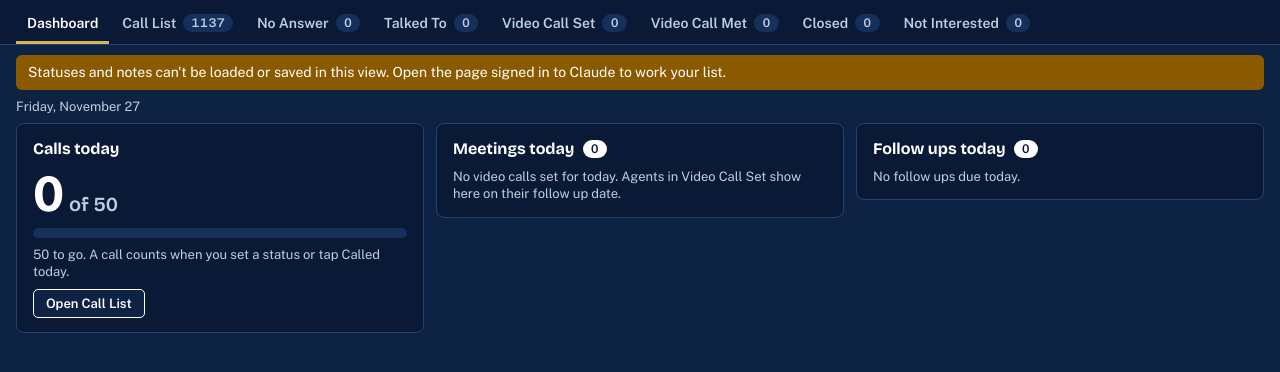
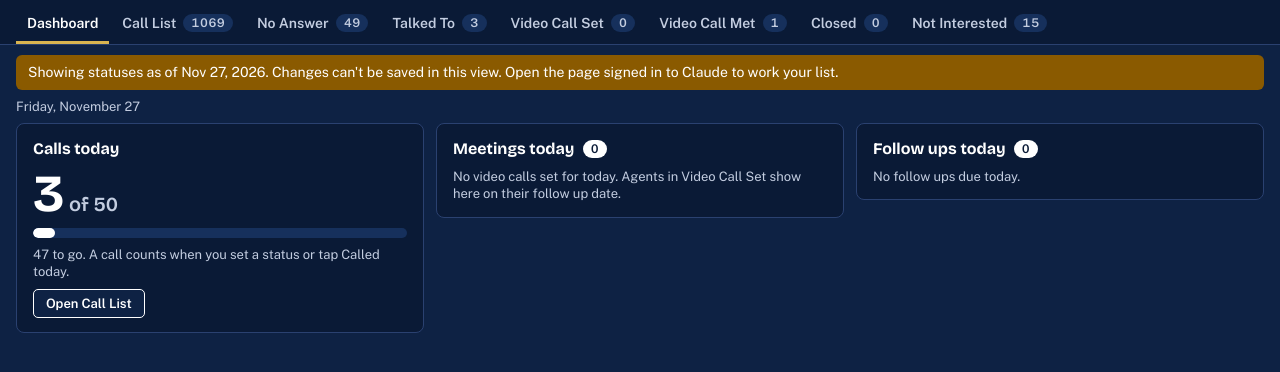
Before and after one commit to nolanherman07-commits/zillow-agents-crm, a plain HTML site: page index.html in a window 1280 px wide. Shown: the part 50-422 px from the top of the page. Drawn offline with nearby package versions, Linux system fonts and the light colour scheme.

Commit message:
Show saved call statuses outside Claude from a state.json snapshot
Co-Authored-By: Claude Fable 5.2 <noreply@anthropic.com>
Claude-Session: https://claude.ai/code/session_01P79NjoP2ksfbtjkqKsGMtw

```diff
--- a/index.html
+++ b/index.html
@@ -423,7 +423,16 @@ input.note::placeholder { color: #7f8eac; }
   var claudeReady = (window.claude && typeof window.claude.use === "function") ? window.claude.use("db") : Promise.resolve(null);
   Promise.resolve(claudeReady).then(function (ns) {
     db = ns;
-    if (!db) { setSave("View only"); notice("Statuses and notes can't be loaded or saved in this view. Open the page signed in to Claude to work your list."); return; }
+    if (!db) {
+      // Outside Claude there is no store: show the saved snapshot in state.json, read only.
+      setSave("View only");
+      fetch("state.json").then(function (r) { if (!r.ok) throw new Error("load"); return r.json(); }).then(function (snap) {
+        applyShard({ exists: true, id: "snapshot", data: function () { return snap; } });
+        notice("Showing statuses as of Nov 27, 2026. Changes can't be saved in this view. Open the page signed in to Claude to work your list.");
+        render();
+      }).catch(function () { notice("Statuses and notes can't be loaded or saved in this view. Open the page signed in to Claude to work your list."); });
+      return;
+    }
     var slow = setTimeout(function () { notice("Still reaching your saved statuses. What you see may be out of date."); }, 10000);
     db.collection("state").onSnapshot(function (snap) {
       snap.docs.forEach(applyShard);
```
Also changed, not shown: state.json (added, +1 -0 lines), 1 other file.
